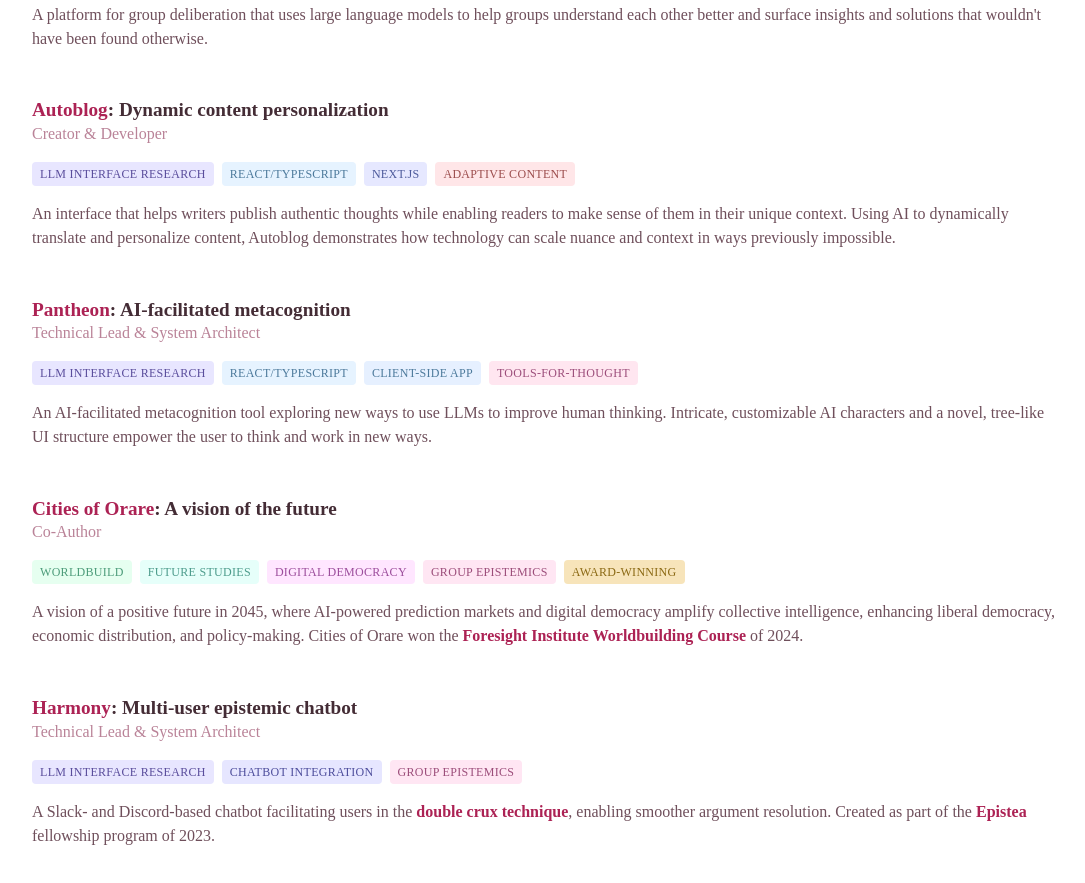
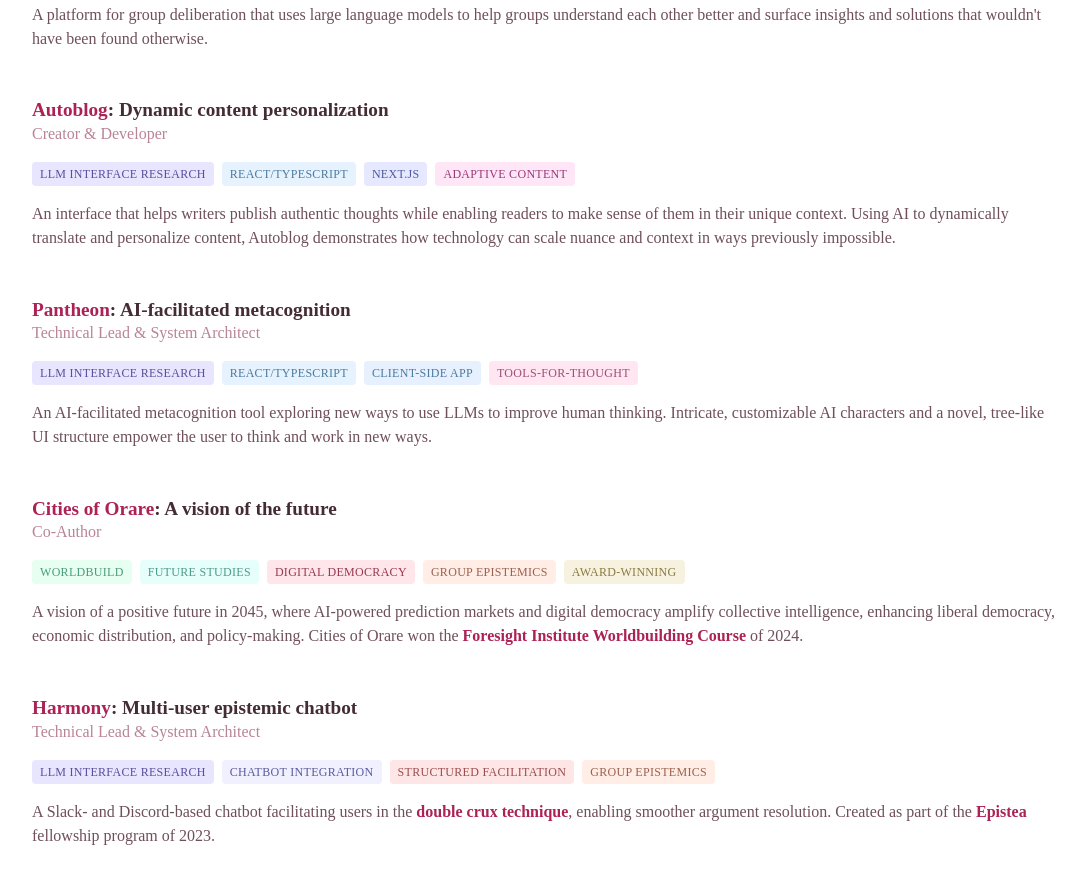
Before and after one commit to sofvanh/sofiavanhanen.fi, a website: page index.html in a window 1280 px wide. Shown: the part 1297-2180 px from the top of the page, without its empty margins (96-1181 px from the left). Drawn offline with Linux system fonts and the light colour scheme; a web font is replaced by a local one.

Commit message:
Finalize tags

```diff
--- a/index.html
+++ b/index.html
@@ -22,8 +22,8 @@
     }
 
     .tag-group-epistemics {
-      background-color: #FFE6F3;
-      color: #9C4D7A;
+      background-color: #FFEDE6;
+      color: #9C614D;
     }
 
     .tag-platform {
@@ -31,9 +31,9 @@
       color: #4D7A9C;
     }
 
-    .tag-innovation {
-      background-color: #FFE6FF;
-      color: #9C4D9C;
+    .tag-democracy {
+      background-color: #ffe6ea;
+      color: #99394d;
     }
 
     .tag-future {
@@ -42,8 +42,9 @@
     }
 
     .tag-adaptive {
-      background-color: #FFE6E8;
-      color: #9C4D4D;
+      background-color: #ffe6f7;
+      color: #99397b;
+
     }
 
     .tag-worldbuild {
@@ -52,8 +53,8 @@
     }
 
     .tag-award {
-      background-color: #f7e4ba;
-      color: #8B6914;
+      background-color: #F7F2E0;
+      color: #8C7A40;
     }
 
     .tag-react {
@@ -72,13 +73,18 @@
     }
 
     .tag-bot {
-      background-color: #E6E6FF;
-      color: #4D4D9C;
+      background-color: #F0F0FF;
+      color: #5A5A9C;
     }
 
     .tag-tools {
       background-color: #FFE6F0;
       color: #9C4D7A;
+    }
+
+    .tag-facilitation {
+      background-color: #FFE6E6;
+      color: #9C4D4D;
     }
   </style>
 
@@ -232,7 +238,7 @@
           <div class="flex flex-wrap gap-2 mt-2 mb-4">
             <span class="text-xs px-2 py-1 rounded uppercase tracking-wide tag-worldbuild">Worldbuild</span>
             <span class="text-xs px-2 py-1 rounded uppercase tracking-wide tag-future">Future Studies</span>
-            <span class="text-xs px-2 py-1 rounded uppercase tracking-wide tag-innovation">Digital Democracy</span>
+            <span class="text-xs px-2 py-1 rounded uppercase tracking-wide tag-democracy">Digital Democracy</span>
             <span class="text-xs px-2 py-1 rounded uppercase tracking-wide tag-group-epistemics">Group Epistemics</span>
             <span class="text-xs px-2 py-1 rounded uppercase tracking-wide tag-award">Award-winning</span>
           </div>
@@ -251,6 +257,8 @@
           <div class="flex flex-wrap gap-2 mt-2 mb-4">
             <span class="text-xs px-2 py-1 rounded uppercase tracking-wide tag-llm">LLM Interface Research</span>
             <span class="text-xs px-2 py-1 rounded uppercase tracking-wide tag-bot">Chatbot Integration</span>
+            <span class="text-xs px-2 py-1 rounded uppercase tracking-wide tag-facilitation">Structured
+              Facilitation</span>
             <span class="text-xs px-2 py-1 rounded uppercase tracking-wide tag-group-epistemics">Group Epistemics</span>
           </div>
           <p>
```
